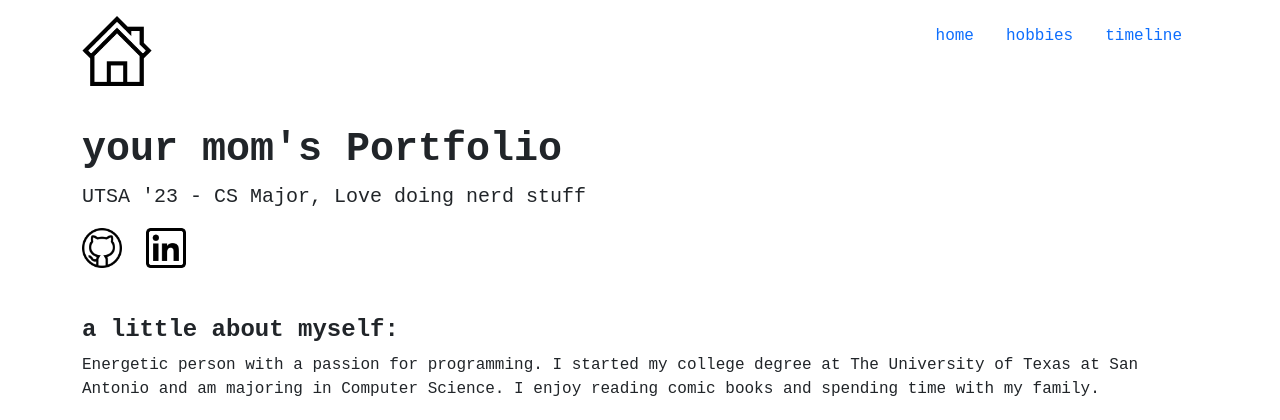
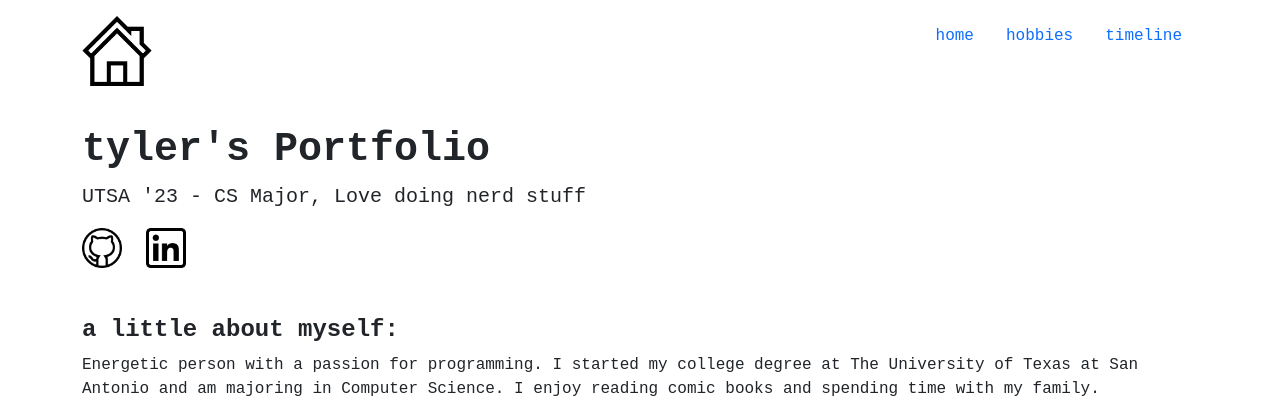
Before and after one commit to tdizzlefizzle1/tylerportfolio, a Flask app: page / in a window 1280 px wide. Shown: the top 420 px of the page. Run offline with Flask 2, Linux system fonts and the light colour scheme; parts of the project's set-up code (start-up, migrations or seed data) failed here and were passed over.

Commit message:
Fixed text test

```diff
--- a/app/templates/tylerwork.html
+++ b/app/templates/tylerwork.html
@@ -4,7 +4,7 @@
   <body>
     {% block content %}
     <div class="container">
-      <h1>your mom's Portfolio</h1>
+      <h1>tyler's Portfolio</h1>
       <p class="lead">UTSA '23 - CS Major, Love doing nerd stuff</p>
       <div class="row">
         <div class="col-auto">
```
